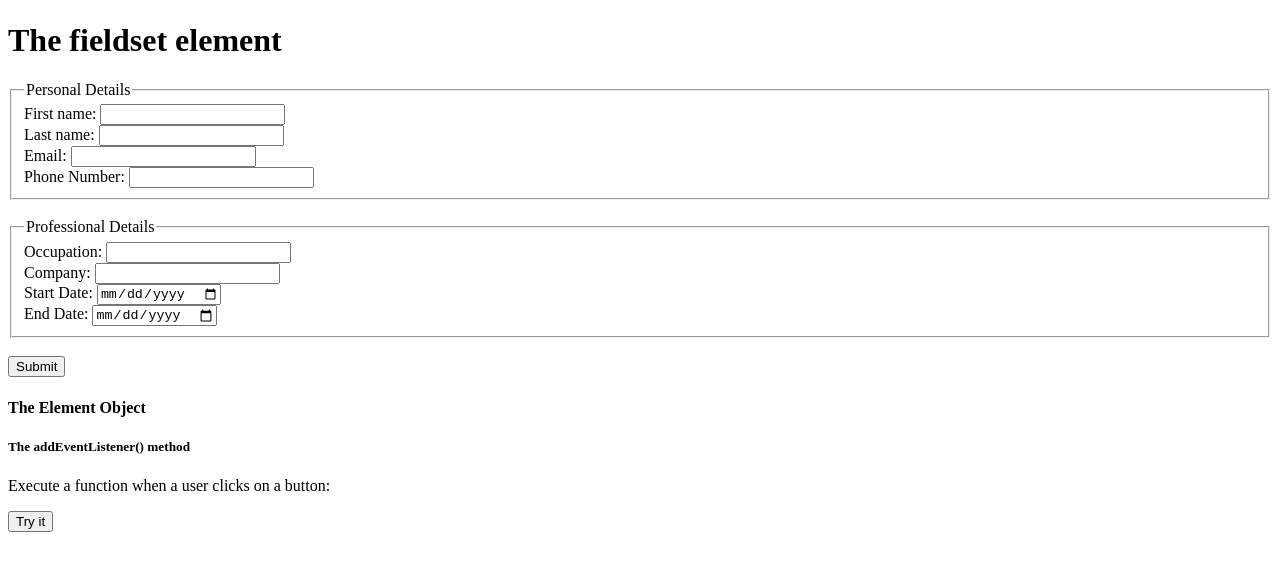
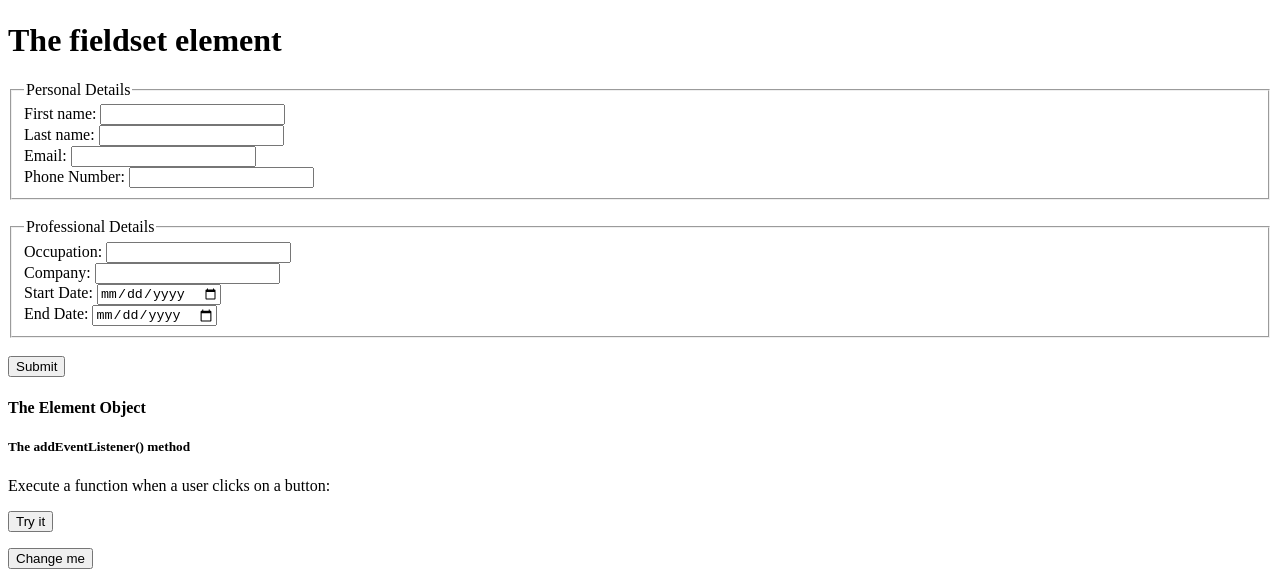
Before and after one commit to llcain/dom-element, a website: page index1.html in a window 1280 px wide. Shown: the part 931-1508 px from the top of the page. Before the commit the page ends 1479 px from the top, so only its background shows below. Drawn offline with Linux system fonts and the light colour scheme.

Commit message:
Added onclick function to change button color

```diff
--- a/index1-script.js
+++ b/index1-script.js
@@ -11,3 +11,8 @@ element.addEventListener('click', myFunction);
 function myFunction() {
   document.getElementById('demo').innerHTML = "Chicken";
 }
+
+
+function changeColor() {
+  document.getElementById('btn').style.backgroundColor = 'green';
+}
--- a/index1.html
+++ b/index1.html
@@ -102,6 +102,7 @@
         <p>Execute a function when a user clicks on a button:</p>
         <button id="myBtn">Try it</button>
         <p id="demo"></p>
+        <button id="btn" onclick="changeColor()">Change me</button>
 
         <script src="index1-script.js"></script>
     </body>
--- a/notes.txt
+++ b/notes.txt
@@ -4,3 +4,4 @@ Google - what are suggested workflows in github -
 https://www.javascripttutorial.net/dom/manipulating/create-a-dom-element/
 Google - meta tag
 how to create a element in javascript - https://www.w3schools.com/js/js_htmldom_nodes.asp
+Google - javascript function change button color - https://stackoverflow.com/questions/1819878/changing-button-color-programmatically
```
